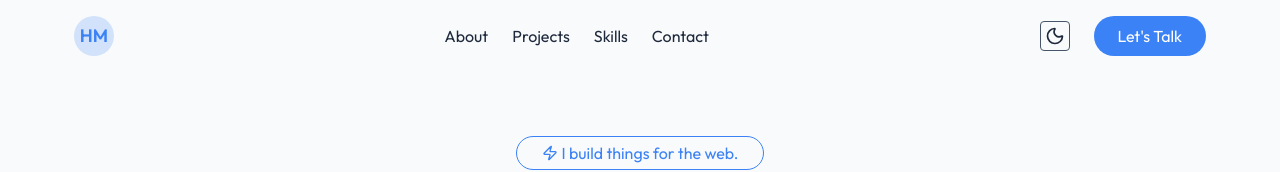
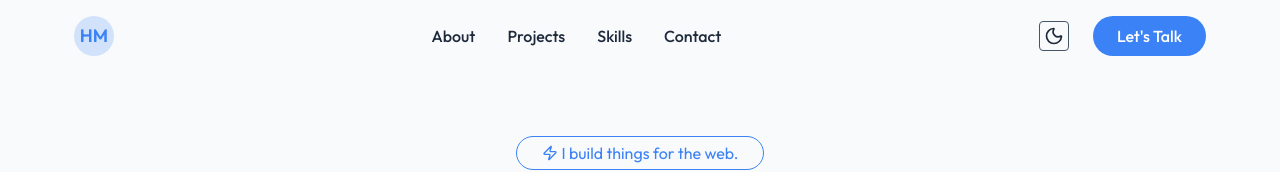
Before and after one commit to razaaliwebdev/CODING-SAMURAI-INTERNSHIP-TASKS, a React (Vite) app in the folder 02-portfolio/: page / in a window 1280 px wide. Shown: the top 172 px of the page. Built offline with nearby package versions, Linux system fonts and the light colour scheme.

Commit message:
fix something and complete the portfolio project

```diff
--- a/02-portfolio/src/components/Navbar.jsx
+++ b/02-portfolio/src/components/Navbar.jsx
@@ -1,61 +1,71 @@
+// Navbar.jsx
 import React, { useEffect, useState } from "react";
-import { Link, useNavigate } from "react-router-dom";
+import { Link, useLocation } from "react-router-dom";
 import ThemeToggle from "./ThemeToggle";
 
 const Navbar = () => {
-  const navigate = useNavigate();
   const [scroll, setScroll] = useState(false);
+  const location = useLocation();
 
   useEffect(() => {
     const handleScroll = () => {
-      setScroll(window.scrollY > 20); // toggle blur after 20px
+      setScroll(window.scrollY > 20);
     };
-
     window.addEventListener("scroll", handleScroll);
     return () => window.removeEventListener("scroll", handleScroll);
   }, []);
 
+  // Smooth scroll function
+  const scrollToSection = (sectionId) => {
+    const element = document.getElementById(sectionId);
+    if (element) {
+      element.scrollIntoView({ behavior: "smooth", block: "start" });
+    }
+  };
+
+  // Get current section from URL hash
+  const currentHash = location.hash.replace("#", "") || "home";
+
   return (
-    <nav className="flex items-center justify-between py-4 sticky px-2.5 top-0 backdrop:blur-2xl z-50  ">
+    <nav
+      className={`flex items-center justify-between py-4 sticky top-0 z-50 px-2.5 transition-all duration-300 ${
+        scroll ? "backdrop-blur-xl bg-bg/80" : "bg-transparent"
+      }`}
+    >
+      {/* Logo */}
       <div
         className="logo h-10 w-10 rounded-full bg-secondary flex items-center justify-center text-primary cursor-pointer font-semibold text-lg"
-        onClick={() => navigate("/")}
+        onClick={() => {
+          window.scrollTo({ top: 0, behavior: "smooth" });
+        }}
       >
         HM
       </div>
-      <div className="links md:flex items-center hidden md:gap-6">
-        <Link
-          id="about"
-          className="text-text text-sm md:text-[16px] hover:text-primary"
-          to="/#about"
-        >
-          About
-        </Link>
-        <Link
-          id="projects"
-          className="text-text text-sm md:text-[16px] hover:text-primary"
-          to="/#projects"
-        >
-          Projects
-        </Link>
-        <Link
-          className="text-text text-sm md:text-[16px] hover:text-primary"
-          to="/#skills"
-        >
-          Skills
-        </Link>
-        <Link
-          className="text-text text-sm md:text-[16px] hover:text-primary"
-          to="/#contact"
-        >
-          Contact
-        </Link>
+
+      {/* Navigation Links */}
+      <div className="links md:flex items-center hidden md:gap-8">
+        {["about", "projects", "skills", "contact"].map((section) => (
+          <button
+            key={section}
+            onClick={() => scrollToSection(section)}
+            className={`capitalize cursor-pointer text-sm md:text-base font-medium transition-all duration-200
+              ${
+                currentHash === section
+                  ? "text-primary underline underline-offset-4 decoration-2"
+                  : "text-text hover:text-primary"
+              }`}
+          >
+            {section}
+          </button>
+        ))}
       </div>
+
+      {/* Right Side: Theme + CTA */}
       <div className="btns flex items-center md:gap-6 gap-4">
         <ThemeToggle />
         <button
-          onClick={() => navigate("/#contact")}
-          className="rounded-full bg-primary hover:bg-secondary hover:text-muted ease-in md:px-6 px-4 py-1.5 md:text-md md:py-2  cursor-pointer text-white"
+          onClick={() => scrollToSection("contact")}
+          className="rounded-full bg-primary hover:bg-secondary hover:text-muted transition-all duration-300 ease-in-out md:px-6 px-4 py-1.5 md:text-md md:py-2 cursor-pointer text-white font-medium"
         >
           Let's Talk
         </button>
--- a/02-portfolio/src/components/sections/projects/Projects.jsx
+++ b/02-portfolio/src/components/sections/projects/Projects.jsx
@@ -11,7 +11,7 @@ const Projects = () => {
     <section id="projects" className="md:py-8 py-6">
       <h2 className="text-text md:text-3xl font-medium">Projects</h2>
       <div className="tabs">
-        <div className="tabs-btns flex gap-4 my-6">
+        <div className="tabs-btns flex gap-4 my-6 flex-wrap">
           <button
             className={`tab-btn border border-primary px-6 text-text cursor-pointer py-1.5 rounded-full ${
               activeTab === "All" && "active-tab bg-primary "
```
